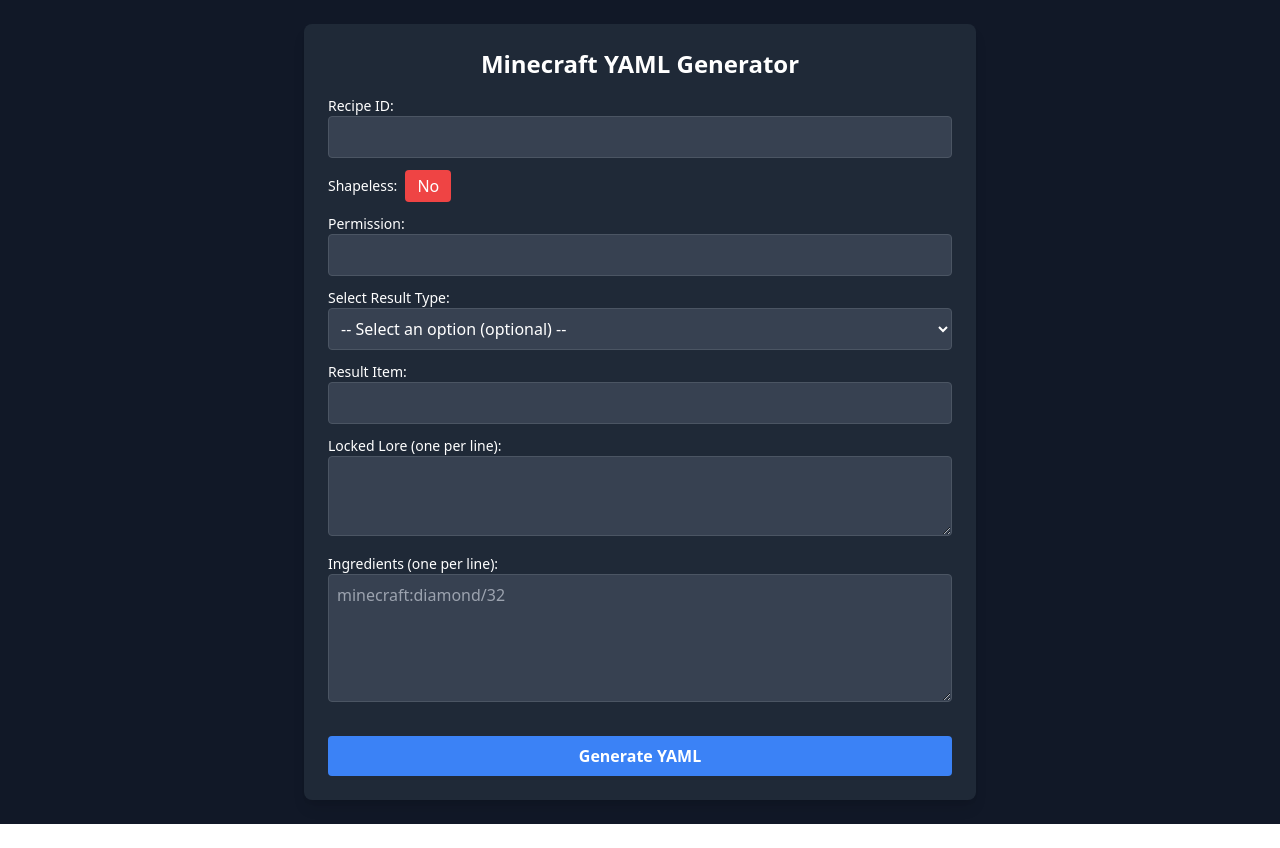
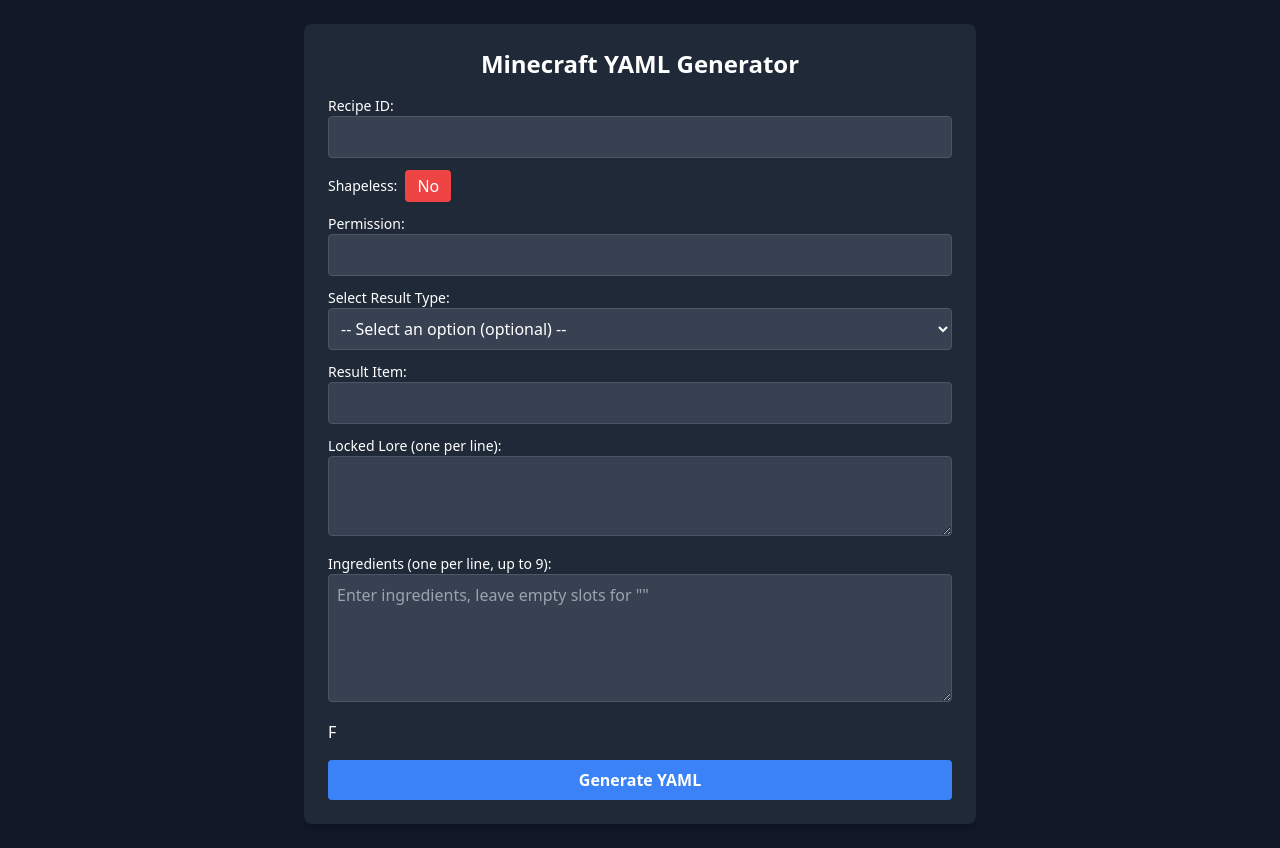
Before and after one commit to joogiebear/auroracrafting, a Next.js app in the folder frontend/: page / in a window 1280 px wide. Before the commit the page ends 824 px from the top, so only its background shows below. Built offline with nearby package versions, Linux system fonts and the light colour scheme.

Commit message:
Update index.tsx

```diff
--- a/frontend/src/pages/index.tsx
+++ b/frontend/src/pages/index.tsx
@@ -41,24 +41,31 @@
   };
 
   const formatIngredients = (input: string): string[] => {
-    return input.split("\n").map(line => (line.trim() === "" ? "" : line.trim()));
+    // Ensure there are always 9 lines, even if empty
+    const lines = input.split("\n");
+    while (lines.length < 9) {
+      lines.push(""); // Add empty lines if less than 9
+    }
+    return lines.slice(0, 9); // Only keep 9 lines max
   };
 
   const handleGenerate = async () => {
+    const formattedIngredients = formatIngredients(ingredients);
+
     const recipeData: RecipeData = {
       id,
       shapeless,
       permission,
       result: customResult,
       lockedLore: lockedLore ? lockedLore.split("\n") : [],
-      ingredients: ingredients ? formatIngredients(ingredients) : [] // ✅ Ensure it's always an array
+      ingredients: formattedIngredients
     };
 
     try {
       const response = await axios.post(
         "https://fruit.slicie.cloud/api/generate",
         recipeData,
-        { responseType: "blob" } // ✅ Ensures the response is treated as a file
+        { responseType: "blob" }
       );
 
       // Create a temporary URL for downloading
@@ -74,7 +81,8 @@
     } catch (error) {
       console.error("Error generating YAML:", error);
     }
-};
+  };
+
 
 
   return (
@@ -126,12 +134,19 @@
         </div>
 
         <div className="mb-3">
-          <label className="block text-sm">Ingredients (one per line):</label>
-          <textarea className="w-full p-2 rounded bg-gray-700 border border-gray-600 h-32"
-            value={ingredients} onChange={(e) => setIngredients(e.target.value)}
-            placeholder="minecraft:diamond/32"
+          <label className="block text-sm">Ingredients (one per line, up to 9):</label>
+          <textarea
+            className="w-full p-2 rounded bg-gray-700 border border-gray-600 h-32"
+            value={ingredients}
+            onChange={(e) => setIngredients(formatIngredients(e.target.value).join("\n"))}
+            placeholder='Enter ingredients, leave empty slots for ""'
+            style={{
+              lineHeight: "1.5",
+              whiteSpace: "pre-wrap"
+            }}
           />
         </div>
+        F
 
         <button onClick={handleGenerate} className="w-full p-2 bg-blue-500 hover:bg-blue-600 rounded font-bold mt-4">
           Generate YAML
```
